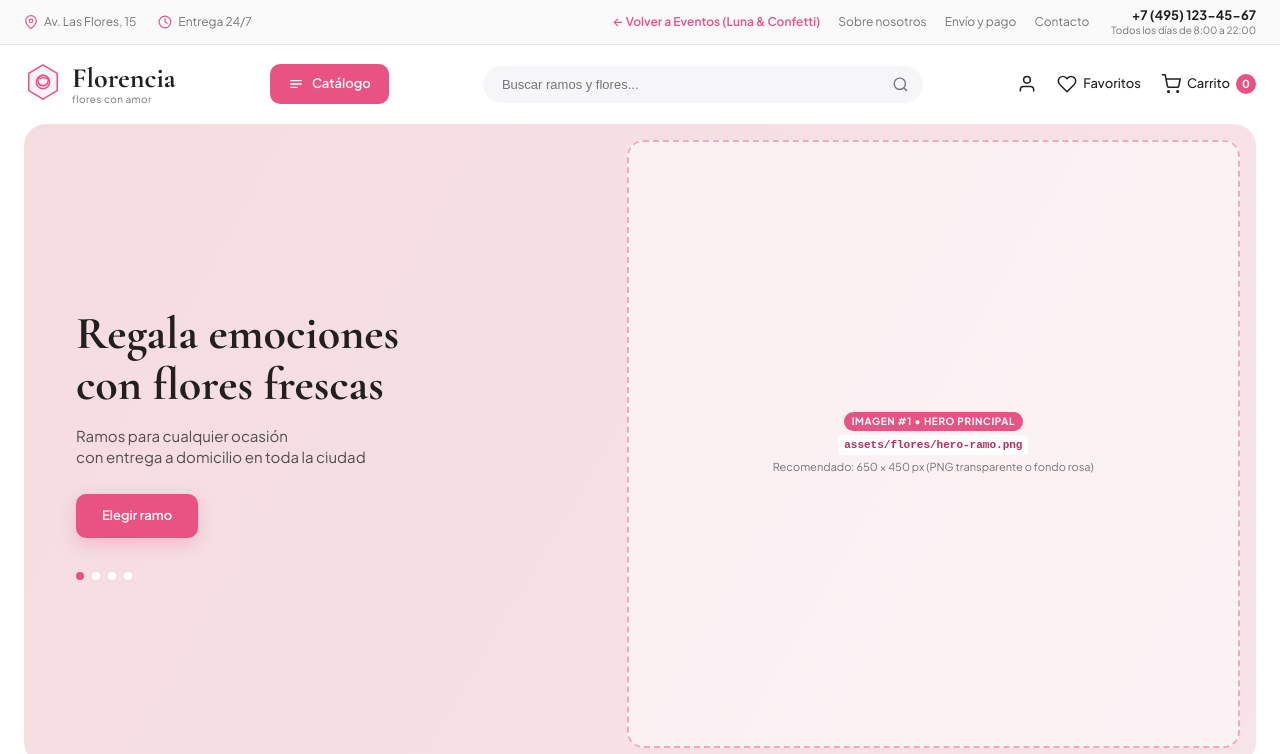
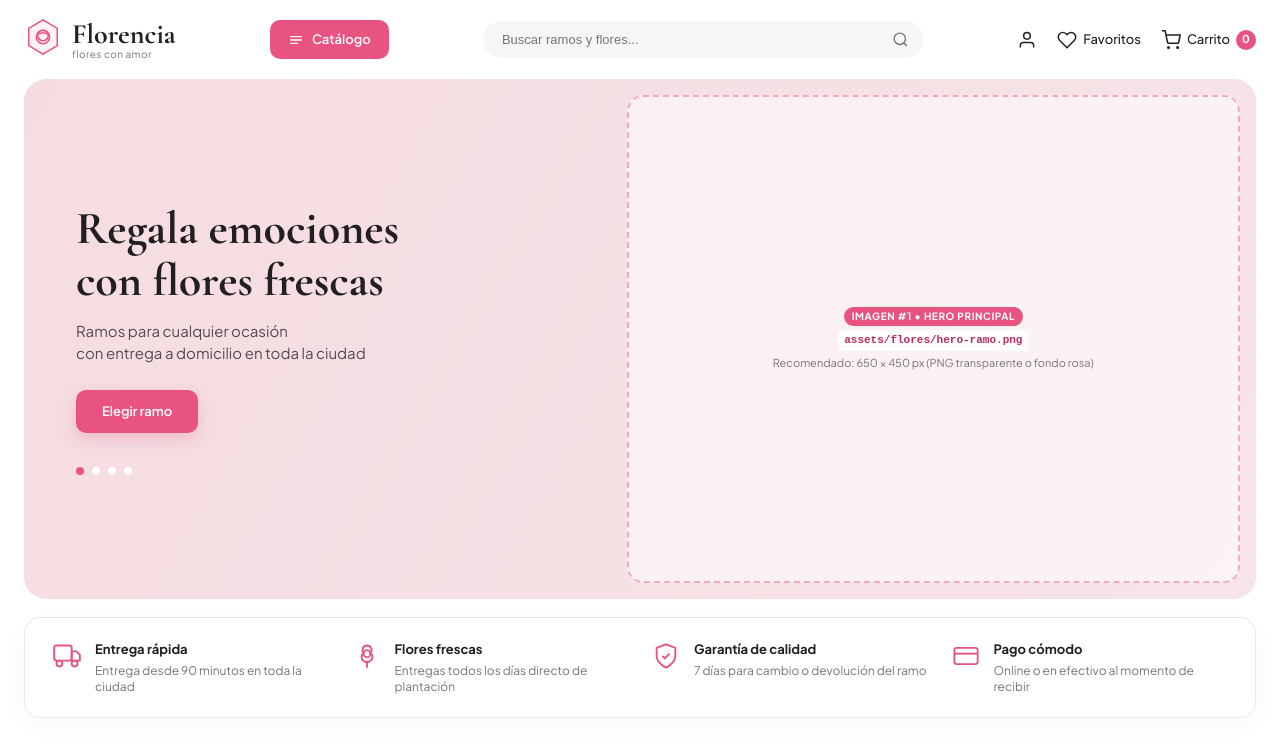
Before and after one commit to RodrigoAlonsoDc/KaritoEmpre, a plain HTML site: page flores.html in a window 1280 px wide. Shown: the top 754 px of the page. Drawn offline with nearby package versions, Linux system fonts and the light colour scheme.

Commit message:
segundo intento de altos de la imagen

```diff
--- a/flores.css
+++ b/flores.css
@@ -301,16 +301,16 @@ img {
 .fl-hero-banner {
   background: linear-gradient(120deg, #f5dce1 0%, #f7e4e8 100%);
   border-radius: 22px;
-  min-height: clamp(480px, calc(100vh - 145px), 640px);
+  min-height: clamp(390px, calc(100vh - 205px), 520px);
   display: grid;
   grid-template-columns: 1fr 1.1fr;
   align-items: center;
   overflow: hidden;
-  margin-bottom: 24px;
+  margin-bottom: 18px;
 }
 
 .fl-hero-text {
-  padding: 56px 52px;
+  padding: 48px 52px;
 }
 
 .fl-hero-text h1 {
@@ -365,7 +365,7 @@ img {
 .fl-hero-image-slot {
   position: relative;
   align-self: stretch;
-  min-height: 440px;
+  min-height: 360px;
   margin: 16px;
   border-radius: 16px;
   overflow: hidden;
--- a/flores.html
+++ b/flores.html
@@ -12,44 +12,7 @@
 <body>
 
   <!-- =================================================================
-       1. BARRA SUPERIOR INFORMATIVA (TOP BAR)
-       ================================================================= -->
-  <div class="top-utility-bar">
-    <div class="fl-container top-utility-inner">
-      <div class="utility-left">
-        <span class="utility-item">
-          <svg viewBox="0 0 24 24" width="14" height="14" fill="none" stroke="#e85382" stroke-width="2" stroke-linecap="round" stroke-linejoin="round">
-            <path d="M21 10c0 7-9 13-9 13s-9-6-9-13a9 9 0 0 1 18 0z"></path>
-            <circle cx="12" cy="10" r="3"></circle>
-          </svg>
-          Av. Las Flores, 15
-        </span>
-        <span class="utility-item">
-          <svg viewBox="0 0 24 24" width="14" height="14" fill="none" stroke="#e85382" stroke-width="2" stroke-linecap="round" stroke-linejoin="round">
-            <circle cx="12" cy="12" r="10"></circle>
-            <polyline points="12 6 12 12 16 14"></polyline>
-          </svg>
-          Entrega 24/7
-        </span>
-      </div>
-
-      <div class="utility-right">
-        <nav class="utility-nav" aria-label="Navegación Superior">
-          <a href="index.html" class="back-events-link">← Volver a Eventos (Luna &amp; Confetti)</a>
-          <a href="#sobre-nosotros">Sobre nosotros</a>
-          <a href="#envio">Envío y pago</a>
-          <a href="#contacto">Contacto</a>
-        </nav>
-        <div class="utility-phone">
-          <a href="tel:+74951234567" class="phone-number">+7 (495) 123-45-67</a>
-          <span class="phone-hours">Todos los días de 8:00 a 22:00</span>
-        </div>
-      </div>
-    </div>
-  </div>
-
-  <!-- =================================================================
-       2. CABECERA PRINCIPAL (LOGO + BOTÓN CATÁLOGO + BUSCADOR + ACCIONES)
+       1. CABECERA PRINCIPAL (LOGO + BOTÓN CATÁLOGO + BUSCADOR + ACCIONES)
        ================================================================= -->
   <header class="fl-header">
     <div class="fl-container fl-header-inner">
```
